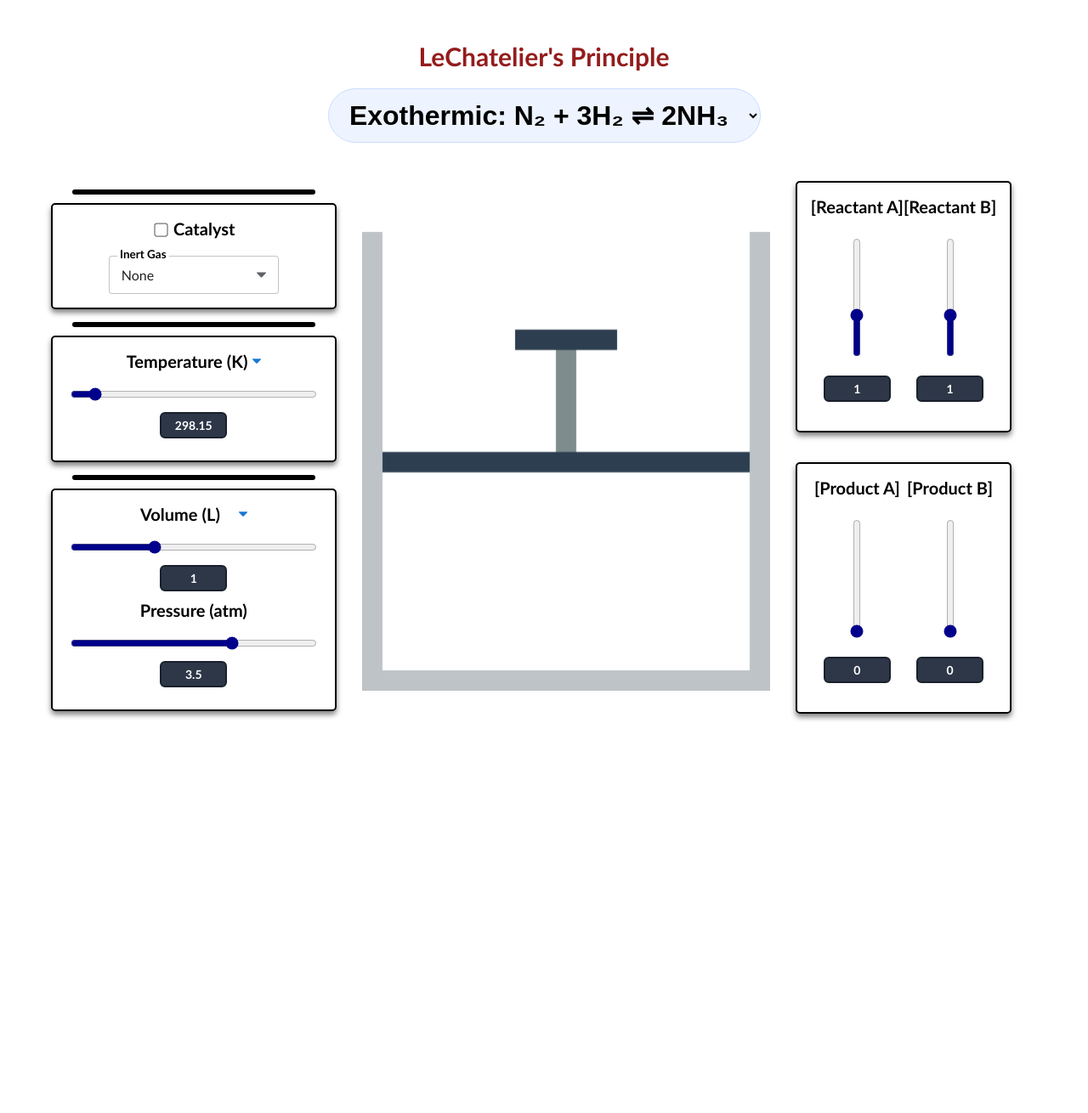
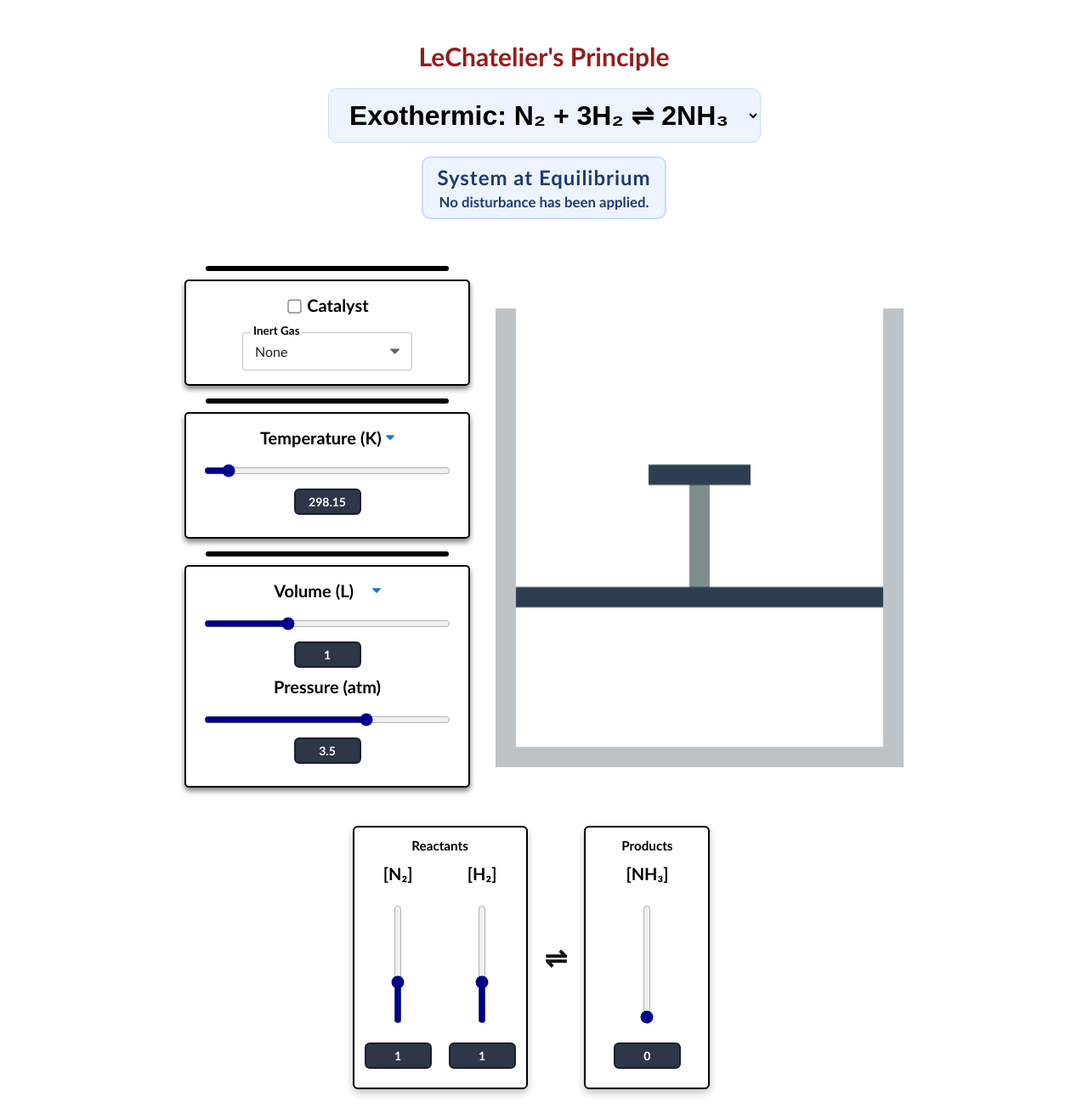
Before and after one commit to smuhammadmehdi8/LeChatelier-Simulation, a React (Vite) app: page / in a window 1280 px wide. Shown: the whole page at 85% size. Before the commit the page ends 883 px from the top, so only its background shows below. Built offline with nearby package versions, Linux system fonts and the light colour scheme.

Commit message:
added equilibarium disruption and equilibarium restblishing visual ui, NOT THE ACTUAL LOGIC THIS COMMIT IS NOT REFFERING TO THE ACTUAL EQUILIBARIUM LOGIC

```diff
--- a/src/App.tsx
+++ b/src/App.tsx
@@ -4,38 +4,192 @@ import "./index.css";
 import Slider from "./components/slider";
 import Checkbox from "./components/checkbox";
 import Dropdown from "./components/dropdown";
-import {VOLUME_RANGE, PRESSURE_RANGE, calculatePressureFromVolume, calculateVolumeFromPressure, REACTIONS} from "./engines/chemistry-math";
+import {VOLUME_RANGE, PRESSURE_RANGE, calculatePressureFromVolume, calculateVolumeFromPressure, REACTIONS, getChangeDirection, type Disturbance, type SpeciesSide} from "./engines/chemistry-math";
 import { initSimulation, updateSimulation } from "./engines/pixi";
 
+
+
+  const DEFAULT_VOLUME = 1.0;
+  const DEFAULT_TEMP = 298.15;
+  const DEFAULT_VOLUME_UNIT = "(L)";
+  const DEFAULT_TEMP_UNIT = "(K)";
+  const DEFAULT_INERT_GAS = "none";
+  const DEFAULT_CATALYST_ACTIVE = false;
+
+  type ReactionKey = keyof typeof REACTIONS;
+  type Reaction = (typeof REACTIONS)[ReactionKey]
+  type Concentrations = Record<string, number>;
+
+  const buildDefaultConcentrations = (reaction: Reaction): Concentrations => {
+  const defaultConcentrations: Concentrations = {};
+
+  reaction.reactants.forEach((reactant) => {
+    defaultConcentrations[reactant] = 1.0;
+  });
+
+  reaction.products.forEach((product) => {
+    defaultConcentrations[product] = 0.0;
+  });
+
+  return defaultConcentrations;
+};
+
+
+type SimulationStatus =
+  | "equilibrium"
+  | "disrupted"
+  | "reestablished"
+  | "noShift";
+
+
 function App() {
-  const [volUnit, setVolUnit] = useState<string>("(L)");
-  const [volume, setVolume] = useState<number>(1.0);
+  const [volUnit, setVolUnit] = useState<string>(DEFAULT_VOLUME_UNIT);
+  const [volume, setVolume] = useState<number>(DEFAULT_VOLUME);
 
-  const [tempUnit, setTempUnit] = useState<string>("(K)");
-  const [temp, setTemp] = useState<number>(298.15);
+  const [tempUnit, setTempUnit] = useState<string>(DEFAULT_TEMP_UNIT);
+  const [temp, setTemp] = useState<number>(DEFAULT_TEMP);
 
   const [pressure, setPressure] = useState<number>(calculatePressureFromVolume(1.0));
 
-  const [inertGas, setInertGas] = useState<string>("none");
+  const [catalystActive, setCatalystActive] = useState<boolean>(DEFAULT_CATALYST_ACTIVE);
+  const [inertGas, setInertGas] = useState<string>(DEFAULT_INERT_GAS);
 
-  const [selectedReactionKey, setSelectedReactionKey] = useState<keyof typeof REACTIONS>("exo");
-  //const selectedReaction = REACTIONS[selectedReactionKey];
+  const [selectedReactionKey, setSelectedReactionKey] = useState<ReactionKey>("exo");
+  const selectedReaction = REACTIONS[selectedReactionKey];
+
+  const [concentrations, setConcentrations] = useState<Concentrations>(() =>
+    buildDefaultConcentrations(selectedReaction)
+  );
+
+  const [lastDisturbance, setLastDisturbance] = useState<Disturbance | null>(null);
+  const [simulationStatus, setSimulationStatus] = useState<SimulationStatus>("equilibrium");
+
+
+  const markDisturbed = (disturbance: Disturbance) => {
+    setLastDisturbance(disturbance);
+
+    if (disturbance.type === "catalyst" || disturbance.type === "inertGas") {
+      setSimulationStatus("noShift");
+      return;
+    }
+
+    if (disturbance.direction === "none") {
+      setSimulationStatus("equilibrium");
+      return;
+    }
+
+    setSimulationStatus("disrupted");
+  };
 
   const handleVolumeChange = (newVolume : number) => {
-    const volumeInL = volUnit === "(L)" ? newVolume : newVolume / 1000;
+    const volumeInL = volUnit === DEFAULT_VOLUME_UNIT ? newVolume : newVolume / 1000;
+
+    const direction = getChangeDirection(volumeInL, volume);
+
+    markDisturbed({
+      type: "volume",
+      label: "Volume",
+      direction,
+    });
 
     setVolume(volumeInL);
+
     const newPressure = calculatePressureFromVolume(volumeInL);
     setPressure(newPressure);
   };
 
   const handlePressureChange = (newPressure : number) => {
+    const direction = getChangeDirection(newPressure, pressure);
+
+    markDisturbed({
+      type: "pressure",
+      label: "Pressure",
+      direction,
+    });
+
+
     setPressure(newPressure);
 
     const newVolume = calculateVolumeFromPressure(newPressure);
     setVolume(newVolume);
-  }
+  };
 
+  const handleTemperatureChange = (newValue: number) => {
+    const tempInK = tempUnit === DEFAULT_TEMP_UNIT ? newValue : newValue + 273.15;
+
+    const direction = getChangeDirection(tempInK, temp);
+
+    markDisturbed({
+      type: "temperature",
+      label: "Temperature",
+      direction,
+    });
+
+    setTemp(tempInK);
+  };
+
+  const handleReactionChange = (newReactionKey: ReactionKey) => {
+    const newReaction = REACTIONS[newReactionKey];
+
+    setSelectedReactionKey(newReactionKey);
+
+    setVolUnit(DEFAULT_VOLUME_UNIT);
+    setVolume(DEFAULT_VOLUME);
+
+    setTempUnit(DEFAULT_TEMP_UNIT);
+    setTemp(DEFAULT_TEMP);
+
+    setPressure(calculatePressureFromVolume(DEFAULT_VOLUME));
+
+    setInertGas(DEFAULT_INERT_GAS);
+    setCatalystActive(DEFAULT_CATALYST_ACTIVE);
+    setLastDisturbance(null);
+    setSimulationStatus("equilibrium");
+
+    setConcentrations(buildDefaultConcentrations(newReaction));
+  };
+
+  const handleInertGasChange = (newInertGas: string) => {
+    setInertGas(newInertGas);
+
+    markDisturbed({
+      type: "inertGas",
+      label:
+        newInertGas === DEFAULT_INERT_GAS
+          ? "Inert Gas Removed"
+          : "Inert Gas Added",
+      direction: "none",
+    });
+  };
+
+  const handleConcentrationChange = (species: string, speciesSide: SpeciesSide, newValue: number) => {
+
+    const oldValue = concentrations[species] ?? 0.0;
+    const direction = getChangeDirection(newValue, oldValue);
+
+    markDisturbed({
+      type: "concentration",
+      label: `[${species}]`,
+      direction,
+      species,
+      speciesSide,
+    });
+
+    setConcentrations((currentConcentrations) => ({
+      ...currentConcentrations,
+      [species]: newValue,
+    }));
+  };
+
+  const handleCatalystChange = (isChecked: boolean) => {
+    setCatalystActive(isChecked);
+
+    markDisturbed({
+      type: "catalyst",
+      label: isChecked ? "Catalyst Added" : "Catalyst Removed",
+      direction: "none",
+    });
+  };
 
   const pixiContainerRef = useRef<HTMLDivElement>(null);
 
@@ -72,10 +226,25 @@ function App() {
     if (appRef.current && pistonRef.current) {
       updateSimulation(volume, pistonRef.current);
     }
-  }, [volume, pressure]);
+  }, [volume]);
+
+
+  useEffect(() => {
+    if (simulationStatus !== "disrupted") {
+      return;
+    }
+
+    const timer = window.setTimeout(() => {
+      setSimulationStatus("reestablished");
+    }, 1500);
+
+    return () => {
+      window.clearTimeout(timer);
+    };
+  }, [simulationStatus, lastDisturbance]);
 
   return (
-    <div>
+    <div className="app-container">
       <h1>LeChatelier's Principle</h1>
 
       <div className="reaction-display">
@@ -83,7 +252,7 @@ function App() {
           className="reaction-display-select"
           value={selectedReactionKey}
           onChange={(event) => {
-          setSelectedReactionKey(event.target.value as keyof typeof REACTIONS);
+            handleReactionChange(event.target.value as ReactionKey);
           }}
         >
           {Object.entries(REACTIONS).map(([key, reaction]) => (
@@ -94,77 +263,141 @@ function App() {
         </select>
       </div>
 
+      <div className={`disturbance-display ${simulationStatus}`}>
+        <div className="disturbance-status-text">
+          {simulationStatus === "equilibrium" && "System at Equilibrium"}
+          {simulationStatus === "disrupted" && "Equilibrium Disrupted"}
+          {simulationStatus === "reestablished" && "Equilibrium Reestablished"}
+          {simulationStatus === "noShift" && "No Shift: System at Equilibrium"}
+        </div>
+
+        <div className="disturbance-detail-text">
+          {lastDisturbance === null
+            ? "No disturbance has been applied."
+            : `${lastDisturbance.label} ${
+                lastDisturbance.direction === "increase"
+                  ? "↑"
+                  : lastDisturbance.direction === "decrease"
+                  ? "↓"
+                  : "—"
+              }`}
+        </div>
+      </div>
+
+
       <div className="layout">
-
         <div className="controlPanel-left">
           <hr id="line" />
 
           <div className="inert-catalyst">
-            <Checkbox name={"Add Catalyst"} label={"Catalyst"}/>
-            <Dropdown label={"Inert Gas"}
+            <Checkbox name={"Add Catalyst"}
+                      label={"Catalyst"}
+                      checked={catalystActive}
+                      onChange={handleCatalystChange}
+            />
+            <Dropdown
+              label={"Inert Gas"}
               value={inertGas}
               options={[
-                        {value: "none", label: "None"},
-                        {value: "He", label: "Helium"},
-                        {value: "Ar", label: "Argon"}
+                { value: "none", label: "None" },
+                { value: "He", label: "Helium" },
+                { value: "Ar", label: "Argon" },
               ]}
-                      onChange={setInertGas}
+              onChange={handleInertGasChange}
             />
-
-
-
           </div>
           <hr id="line" />
           <div className="slider-card">
-            <Slider title={"Temperature"} min={tempUnit === "(K)" ? 273.15 : 0} max={tempUnit === "(K)" ? 600.0 : 326.85} step={tempUnit === "(K)" ? 0.05 : 1.0}
-                    value={tempUnit === "(K)" ? temp : temp - 273.15}
-                    unitOptions={["(K)", "(C)"]}
+            <Slider
+              title={"Temperature"}
+              min={tempUnit === DEFAULT_TEMP_UNIT ? 273.15 : 0}
+              max={tempUnit === DEFAULT_TEMP_UNIT ? 600.0 : 326.85}
+              step={tempUnit === DEFAULT_TEMP_UNIT ? 0.05 : 1.0}
+              value={tempUnit === DEFAULT_TEMP_UNIT ? temp : temp - 273.15}
+              unitOptions={[DEFAULT_TEMP_UNIT, "(C)"]}
               currentUnit={tempUnit}
               onUnitChange={(newUnit) => {
                 setTempUnit(newUnit);
               }}
-                    onValueChange={(newValue) => {
-                      setTemp(tempUnit === "(K)" ? newValue : newValue + 273.15)
-                    }}
+              onValueChange={handleTemperatureChange}
             />
           </div>
           <hr id="line" />
           <div className="slider-card">
-            <Slider title={"Volume"}
-                    min={volUnit === "(L)" ? (VOLUME_RANGE.min) : (VOLUME_RANGE.min * 1000)} max={volUnit === "(L)" ? (VOLUME_RANGE.max) : (VOLUME_RANGE.max * 1000)}
-                    step={volUnit === "(L)" ? 0.1 : 10.0}
-                    value={volUnit === "(L)" ? volume : volume * 1000}
-                    unitOptions={["(L)", "(mL)"]}
+            <Slider
+              title={"Volume"}
+              min={
+                volUnit === DEFAULT_VOLUME_UNIT ? VOLUME_RANGE.min : VOLUME_RANGE.min * 1000
+              }
+              max={
+                volUnit === DEFAULT_VOLUME_UNIT ? VOLUME_RANGE.max : VOLUME_RANGE.max * 1000
+              }
+              step={volUnit === DEFAULT_VOLUME_UNIT ? 0.1 : 10.0}
+              value={volUnit === DEFAULT_VOLUME_UNIT ? volume : volume * 1000}
+              unitOptions={[DEFAULT_VOLUME_UNIT, "(mL)"]}
               currentUnit={volUnit}
               onUnitChange={(newUnit) => {
                 setVolUnit(newUnit);
               }}
               onValueChange={handleVolumeChange}
             />
-            <Slider title={"Pressure (atm)"}
-                    min={PRESSURE_RANGE.min} max={PRESSURE_RANGE.max} step={0.1} value={pressure}
+            <Slider
+              title={"Pressure (atm)"}
+              min={PRESSURE_RANGE.min}
+              max={PRESSURE_RANGE.max}
+              step={0.1}
+              value={pressure}
               onValueChange={handlePressureChange}
             />
           </div>
-
         </div>
 
-        <div
-          className="canvas" ref={pixiContainerRef}>
+        <div className="canvas" ref={pixiContainerRef}></div>
+        <div className="controlPanel-right">
+          <div className="concentration-panel">
+            <div className="concentration-group">
+              <div className="concentration-heading">Reactants</div>
+
+              <div className="concentration-slider-row">
+                {selectedReaction.reactants.map((reactant) => (
+                  <Slider
+                    key={reactant}
+                    title={`[${reactant}]`}
+                    min={0.0}
+                    max={3}
+                    step={0.1}
+                    value={concentrations[reactant] ?? 1.0}
+                    orientation="vertical"
+                    onValueChange={(newValue) => {
+                      handleConcentrationChange(reactant, "reactant", newValue);
+                    }}
+                  />
+                ))}
+              </div>
             </div>
 
-        <div className="controlPanel-right">
-          <div className="vertical-card">
-            <div className="slider-card">
-              <Slider title={"[Reactant A]"} min={0.0} max={3} step={0.1} value={1.0} orientation="vertical" />
-              <Slider title={"[Reactant B]"} min={0.0} max={3} step={0.1} value={1.0} orientation="vertical" />
+            <div className="equilibrium-arrow">⇌</div>
+
+            <div className="concentration-group">
+              <div className="concentration-heading">Products</div>
+
+              <div className="concentration-slider-row">
+                {selectedReaction.products.map((product) => (
+                  <Slider
+                    key={product}
+                    title={`[${product}]`}
+                    min={0.0}
+                    max={3}
+                    step={0.1}
+                    value={concentrations[product] ?? 0.0}
+                    orientation="vertical"
+                    onValueChange={(newValue) => {
+                      handleConcentrationChange(product, "product", newValue);
+                    }}
+                  />
+                ))}
               </div>
-
-            <div className="slider-card">
-              <Slider title={"[Product A]"} min={0.0} max={3} step={0.1} value={0.0} orientation="vertical" />
-              <Slider title={"[Product B]"} min={0.0} max={3} step={0.1} value={0.0} orientation="vertical" />
             </div>
-
           </div>
         </div>
         <div className="graphs">{/* placeholder div for popout graphs */}</div>
--- a/src/engines/chemistry-math.ts
+++ b/src/engines/chemistry-math.ts
@@ -43,6 +43,39 @@ export const REACTIONS = {
   equi: {
     label: "Equimolar: H₂ + I₂ ⇌ 2HI",
     reactants: ["H₂", "I₂"],
-    products: ["2HI"]
+    products: ["HI"]
   }
 };
+
+export type ChangeDirection = "increase" | "decrease" | "none";
+
+export type DisturbanceType =
+  | "temperature"
+  | "volume"
+  | "pressure"
+  | "concentration"
+  | "inertGas"
+  | "catalyst";
+
+export type SpeciesSide = "reactant" | "product";
+
+export type Disturbance = {
+  type: DisturbanceType;
+  label: string;
+  direction: ChangeDirection;
+  species?: string;
+  speciesSide?: SpeciesSide;
+};
+
+export const getChangeDirection = (newValue: number, oldValue: number): ChangeDirection => {
+
+  if (newValue > oldValue) {
+    return "increase";
+  }
+
+  if (newValue < oldValue) {
+    return "decrease";
+  }
+
+  return "none";
+};
--- a/src/engines/pixi.ts
+++ b/src/engines/pixi.ts
@@ -32,7 +32,7 @@ export const initSimulation = async (container : HTMLDivElement) => {
 //function calculates piston position
 export const updateSimulation = (volume: number, piston: Graphics) => {
 
-    const minVol = 0.1;
+    const minVol = 0.5;
     const maxVol = 2.0;
 
     const topY = 50;
--- a/src/index.css
+++ b/src/index.css
@@ -39,6 +39,7 @@ h1 {
   margin-top: 45px;
   flex-wrap: wrap;
 }
+
 
 .slider-card {
   display: flex;
@@ -189,6 +190,7 @@ h1 {
   gap: 20px;
 }
 
+
 .vertical-card .slider-card {
   flex-direction: row;
   justify-content: space-around;
@@ -272,7 +274,7 @@ h1 {
 
 .reaction-display-select {
   padding: 0.75rem 1.25rem;
-  border-radius: 999px;
+  border-radius: 10px;
   font-size: 2rem;
   font-weight: 700;
   background: #eef4ff;
@@ -281,3 +283,100 @@ h1 {
   cursor: pointer;
   text-align: center;
 }
+
+.concentration-panel {
+  display: flex;
+  align-items: center;
+  justify-content: center;
+  gap: 1rem;
+}
+
+.concentration-group {
+  border: 2px solid black;
+  border-radius: 6px;
+  padding: 0.75rem;
+  min-width: 120px;
+  background: white;
+  box-shadow: 0 4px 8px rgba(0, 0, 0, 0.25);
+
+  display: flex;
+  flex-direction: column;
+  align-items: center;
+}
+
+.concentration-heading {
+  font-weight: 700;
+  margin-bottom: 0.75rem;
+  font-size: 0.95rem;
+}
+
+.concentration-slider-row {
+  display: flex;
+  justify-content: center;
+  align-items: center;
+  gap: 1.25rem;
+}
+
+.equilibrium-arrow {
+  font-size: 2rem;
+  font-weight: 700;
+  color: #111;
+  padding: 0 0.25rem;
+}
+
+.disturbance-display {
+  margin-top: 0.75rem;
+  text-align: center;
+  font-weight: 700;
+  padding: 0.5rem 1rem;
+  border-radius: 10px;
+  width: fit-content;
+  margin-left: auto;
+  margin-right: auto;
+  border: 2px solid transparent;
+}
+
+.disturbance-status-text {
+  font-size: 1.5rem;
+  letter-spacing: 0.04em;
+}
+
+.disturbance-detail-text {
+  font-size: 1.05rem;
+  margin-top: 0.25rem;
+}
+
+.disturbance-display.disrupted {
+  color: #9a1f1f;
+  border-color: #d33;
+  background: #fff0f0;
+  animation: disturbance-blink 0.8s ease-in-out infinite alternate;
+}
+
+.disturbance-display.reestablished {
+  color: #145c2e;
+  border-color: #2f9e44;
+  background: #effaf2;
+}
+
+.disturbance-display.equilibrium {
+  color: #1f3b73;
+  border-color: #c9dcff;
+  background: #eef4ff;
+}
+
+.disturbance-display.noShift {
+  color: #5c4b14;
+  border-color: #d6b656;
+  background: #fff8db;
+}
+
+@keyframes disturbance-blink {
+  from {
+    opacity: 1;
+  }
+
+  to {
+    opacity: 0.55;
+  }
+}
```
Also changed, not shown: src/components/checkbox.tsx (+11 -2 lines). Lines whose indentation alone changed are shown as unchanged.
